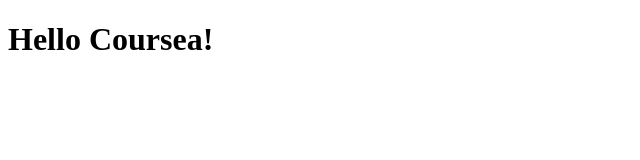
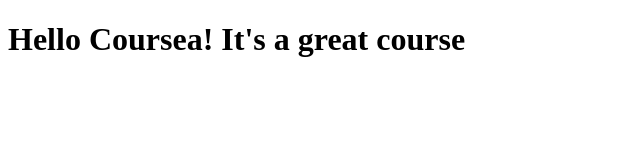
Before and after one commit to Yang215/coursera-text, a plain HTML site: page site/index.html in a window 1280 px wide. Shown: the whole page, without its empty margins (0-640 px from the left). Drawn offline with Linux system fonts and the light colour scheme.

Commit message:
Small addition to our page content.

```diff
--- a/site/index.html
+++ b/site/index.html
@@ -4,6 +4,6 @@
 	<title>Hello Coursea!</title>
 </head>
 <body>
-<h1>Hello Coursea!</h1>
+<h1>Hello Coursea! It's a great course</h1>
 </body>
 </html>
```
